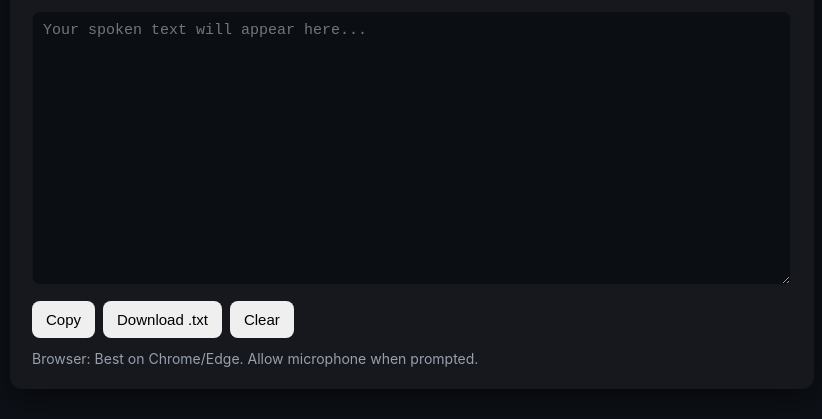
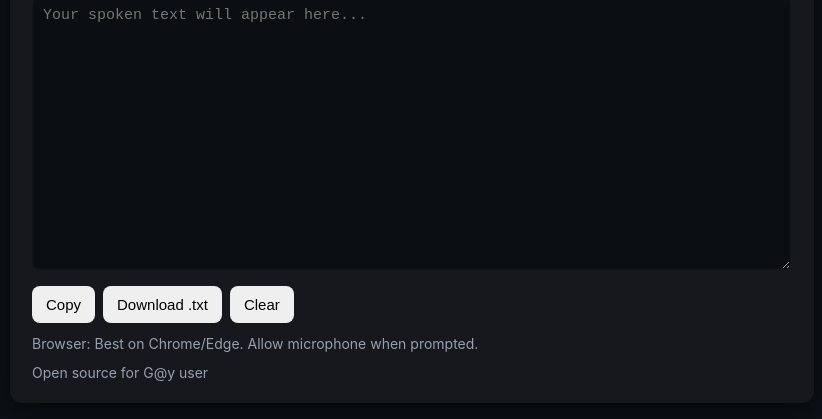
Before and after one commit to stzoic/speechtext, a plain HTML site: page index.html in a window 1280 px wide. Shown: the part 285-704 px from the top of the page, without its empty margins (228-1050 px from the left). Drawn offline with Linux system fonts and the light colour scheme.

Commit message:
G@y user

```diff
--- a/index.html
+++ b/index.html
@@ -61,6 +61,9 @@
     </div>
     <div class="controls">
       <div class="small">Browser: Best on Chrome/Edge. Allow microphone when prompted.</div>
+    </div>
+        <div class="controls">
+      <div class="small">Open source for G@y user</div>
     </div>
     <!-- <div class="hint">Tip: switch language before you start speaking. You can also mix languages but accuracy varies.</div> -->
   </div>
```
